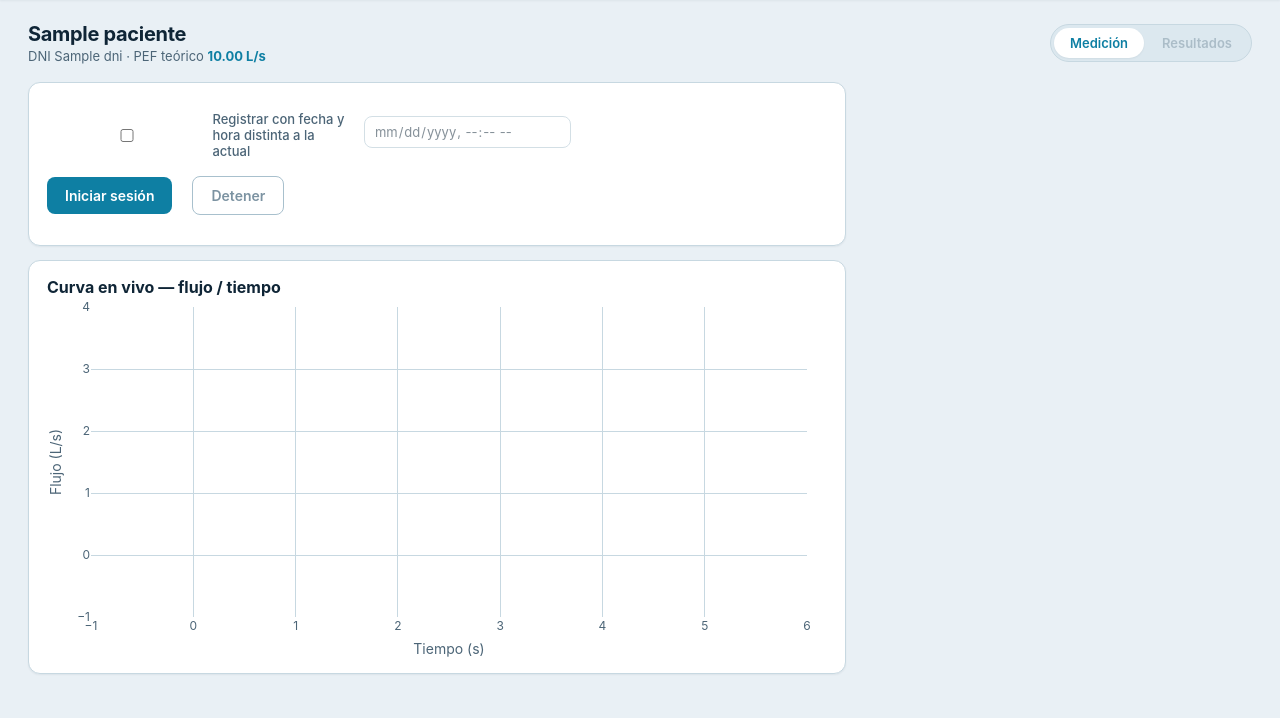
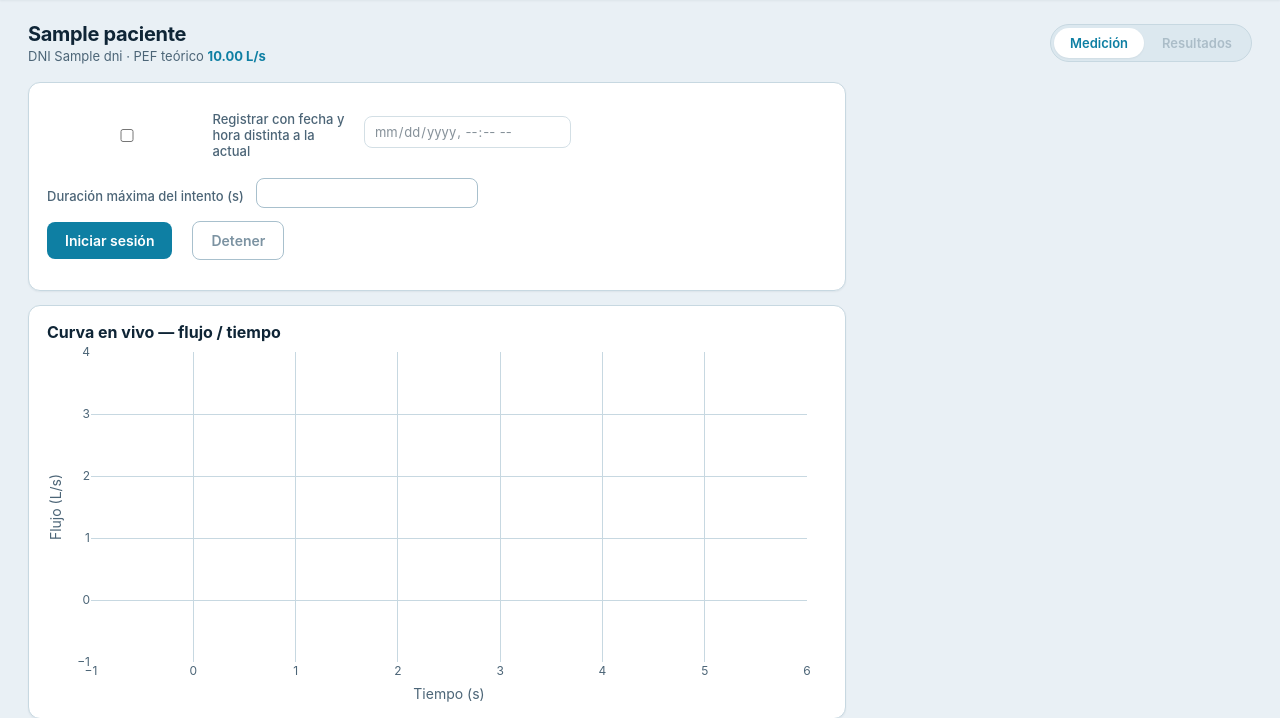
Before and after one commit to s7even-silva/spirometer, a Flask app: template templates/prueba.html in a window 1280 px wide. Shown: the part 60-778 px from the top of the page. Run offline with Flask 3, Linux system fonts and the light colour scheme; the template is opened without the code that fills it: most values are stand-ins (such as "Sample title", 1, 10 or a date in 2020); some libraries are stand-ins or nearby versions.

Commit message:
Permite configurar la duración máxima de captura por intento
El operador puede fijar en la UI el corte de seguridad de cada intento
(antes fijo en 15s vía config.DURACION_MAX_PRUEBA_S), acotado al rango
[DURACION_INTENTO_MIN_S, DURACION_INTENTO_MAX_S]. La detección
automática de fin de soplido por umbral de flujo no cambia.

Co-Authored-By: Claude Sonnet 5 <noreply@anthropic.com>

```diff
--- a/app.py
+++ b/app.py
@@ -141,22 +141,25 @@ def prueba():
         pef_teorico=pef_teorico,
         pagina_activa="prueba",
         vista_prueba="medicion",
+        duracion_default_s=config.DURACION_MAX_PRUEBA_S,
+        duracion_min_s=config.DURACION_INTENTO_MIN_S,
+        duracion_max_s=config.DURACION_INTENTO_MAX_S,
     )
 
 
 # =====================================================================
 # Captura en vivo por Socket.IO
 # =====================================================================
-def ejecutar_captura(sid, dni, id_sesion, numero_intento, pef_teorico):
+def ejecutar_captura(sid, dni, id_sesion, numero_intento, pef_teorico, duracion_max_s):
     try:
-        _ejecutar_captura_interno(sid, dni, id_sesion, numero_intento, pef_teorico)
+        _ejecutar_captura_interno(sid, dni, id_sesion, numero_intento, pef_teorico, duracion_max_s)
     finally:
         sesion = sesiones_activas.get(sid)
         if sesion:
             sesion["captura_en_curso"] = False
 
 
-def _ejecutar_captura_interno(sid, dni, id_sesion, numero_intento, pef_teorico):
+def _ejecutar_captura_interno(sid, dni, id_sesion, numero_intento, pef_teorico, duracion_max_s):
     cola = lector.iniciar_sesion()
     detener_evento = sesiones_activas[sid]["detener"]
 
@@ -205,7 +208,7 @@ def _ejecutar_captura_interno(sid, dni, id_sesion, numero_intento, pef_teorico):
                 elif t_rel - tiempo_bajo_umbral >= config.UMBRAL_FIN_SOPLIDO_S:
                     break
 
-            if t_rel >= config.DURACION_MAX_PRUEBA_S:
+            if t_rel >= duracion_max_s:
                 break
     finally:
         lector.detener_sesion(cola)
@@ -287,8 +290,18 @@ def manejar_iniciar_sesion(data=None):
     )
 
 
+def _validar_duracion_intento(valor_solicitado):
+    """Convierte y acota a rango seguro la duración pedida por el operador,
+    devolviendo el default de config.py si falta o no es un número válido."""
+    try:
+        duracion = float(valor_solicitado)
+    except (TypeError, ValueError):
+        return config.DURACION_MAX_PRUEBA_S
+    return max(config.DURACION_INTENTO_MIN_S, min(duracion, config.DURACION_INTENTO_MAX_S))
+
+
 @socketio.on("iniciar_intento")
-def manejar_iniciar_intento():
+def manejar_iniciar_intento(data=None):
     dni_activo = session.get("paciente_dni")
     paciente = patients.cargar_paciente(dni_activo) if dni_activo else None
     sesion = sesiones_activas.get(request.sid)
@@ -309,13 +322,14 @@ def manejar_iniciar_intento():
         return
 
     pef_teorico = spirometry.calcular_pef_teorico(paciente["sexo"], paciente["edad"], paciente["estatura"])
+    duracion_max_s = _validar_duracion_intento((data or {}).get("duracion_s"))
     numero_intento = sesion["siguiente_numero_intento"]
     sesion["siguiente_numero_intento"] += 1
     sesion["detener"] = threading.Event()
     sesion["captura_en_curso"] = True
 
     socketio.start_background_task(
-        ejecutar_captura, request.sid, dni_activo, sesion["id_sesion"], numero_intento, pef_teorico
+        ejecutar_captura, request.sid, dni_activo, sesion["id_sesion"], numero_intento, pef_teorico, duracion_max_s
     )
 
 
--- a/static/js/prueba.js
+++ b/static/js/prueba.js
@@ -9,6 +9,7 @@ const contadorIntentos = document.getElementById("contador-intentos");
 const estadoCaptura = document.getElementById("estado-captura");
 const tarjetaIntentos = document.getElementById("tarjeta-intentos");
 const listaIntentos = document.getElementById("lista-intentos");
+const duracionIntentoInput = document.getElementById("duracion-intento-input");
 
 // --- Navegación entre la vista de medición y la de resultados (paso 2 / 3) ---
 const vistaToggle = document.getElementById("vista-toggle");
@@ -147,6 +148,11 @@ function iniciarCapturaEnVivo() {
     btnNuevoIntento.disabled = true;
     btnDetener.disabled = false;
     btnFinalizarSesion.disabled = true;
+    duracionIntentoInput.disabled = true;
+}
+
+function duracionIntentoSolicitada() {
+    return duracionIntentoInput.value ? Number(duracionIntentoInput.value) : null;
 }
 
 const usarFechaManual = document.getElementById("usar-fecha-manual");
@@ -168,8 +174,9 @@ btnIniciarSesion.addEventListener("click", () => {
 });
 
 btnNuevoIntento.addEventListener("click", () => {
+    const duracion_s = duracionIntentoSolicitada();
     iniciarCapturaEnVivo();
-    socket.emit("iniciar_intento");
+    socket.emit("iniciar_intento", { duracion_s });
 });
 
 btnDetener.addEventListener("click", () => {
@@ -191,8 +198,9 @@ socket.on("sesion_iniciada", (data) => {
     vistaToggle.hidden = true;
     tabResultados.disabled = true;
     mostrarVista("medicion");
+    const duracion_s = duracionIntentoSolicitada();
     iniciarCapturaEnVivo();
-    socket.emit("iniciar_intento");
+    socket.emit("iniciar_intento", { duracion_s });
 });
 
 socket.on("punto_en_vivo", (punto) => {
@@ -204,6 +212,7 @@ socket.on("prueba_error", (data) => {
     btnIniciarSesion.disabled = false;
     btnNuevoIntento.disabled = false;
     btnDetener.disabled = true;
+    duracionIntentoInput.disabled = false;
 });
 
 socket.on("intento_completo", (data) => {
@@ -212,6 +221,7 @@ socket.on("intento_completo", (data) => {
     btnIniciarSesion.disabled = true;
     btnNuevoIntento.disabled = false;
     btnDetener.disabled = true;
+    duracionIntentoInput.disabled = false;
 
     const alMaximo = sesionActual.intentos.length >= sesionActual.maxIntentos;
     btnNuevoIntento.hidden = alMaximo;
--- a/templates/prueba.html
+++ b/templates/prueba.html
@@ -22,6 +22,19 @@
             Registrar con fecha y hora distinta a la actual
           </label>
           <input type="datetime-local" id="fecha-manual-input" class="fecha-manual-input" disabled>
+        </div>
+        <div class="fecha-manual-fila">
+          <label class="fecha-manual-check" for="duracion-intento-input">
+            Duración máxima del intento (s)
+          </label>
+          <input
+            type="number"
+            id="duracion-intento-input"
+            class="fecha-manual-input"
+            value="{{ duracion_default_s }}"
+            min="{{ duracion_min_s }}"
+            max="{{ duracion_max_s }}"
+            step="1">
         </div>
         <div class="controles-fila">
           <button id="btn-iniciar-sesion" class="btn-primary">Iniciar sesión</button>
```
Also changed, not shown: config.py (+8 -1 lines).
